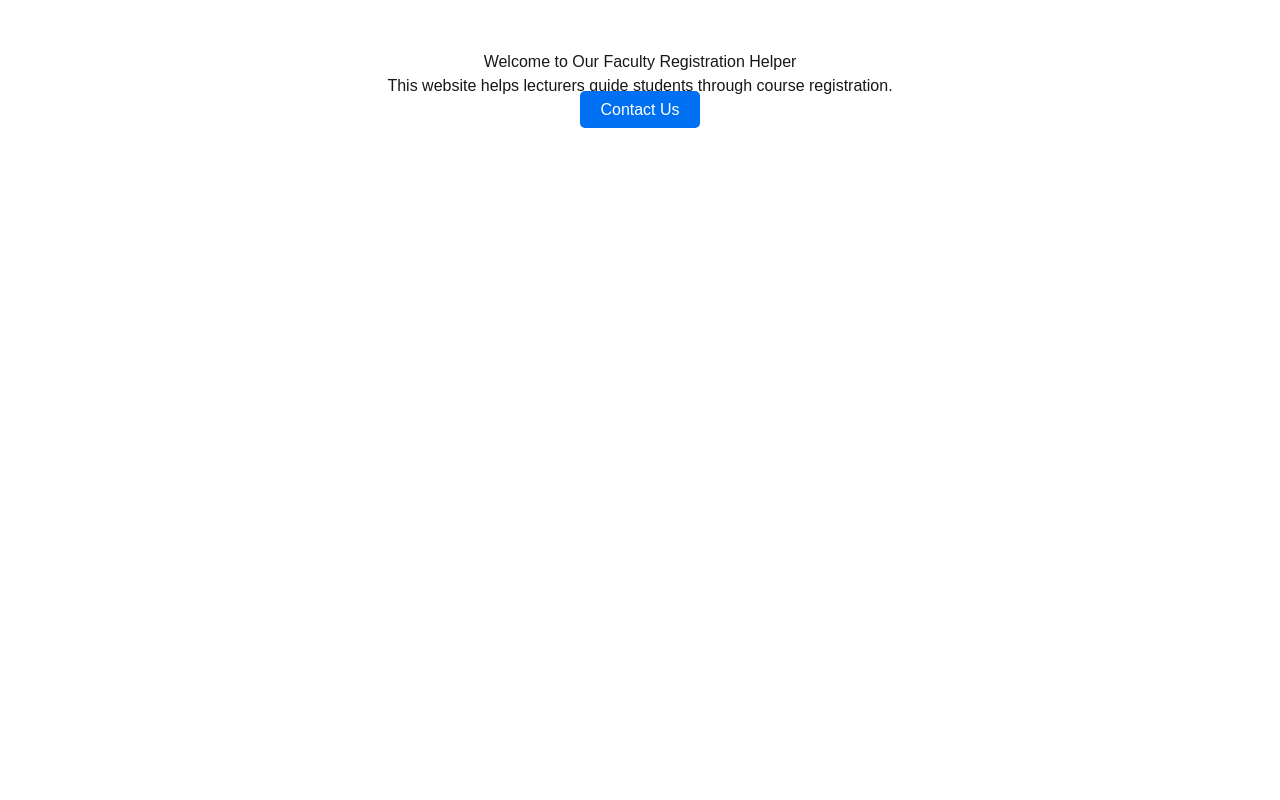
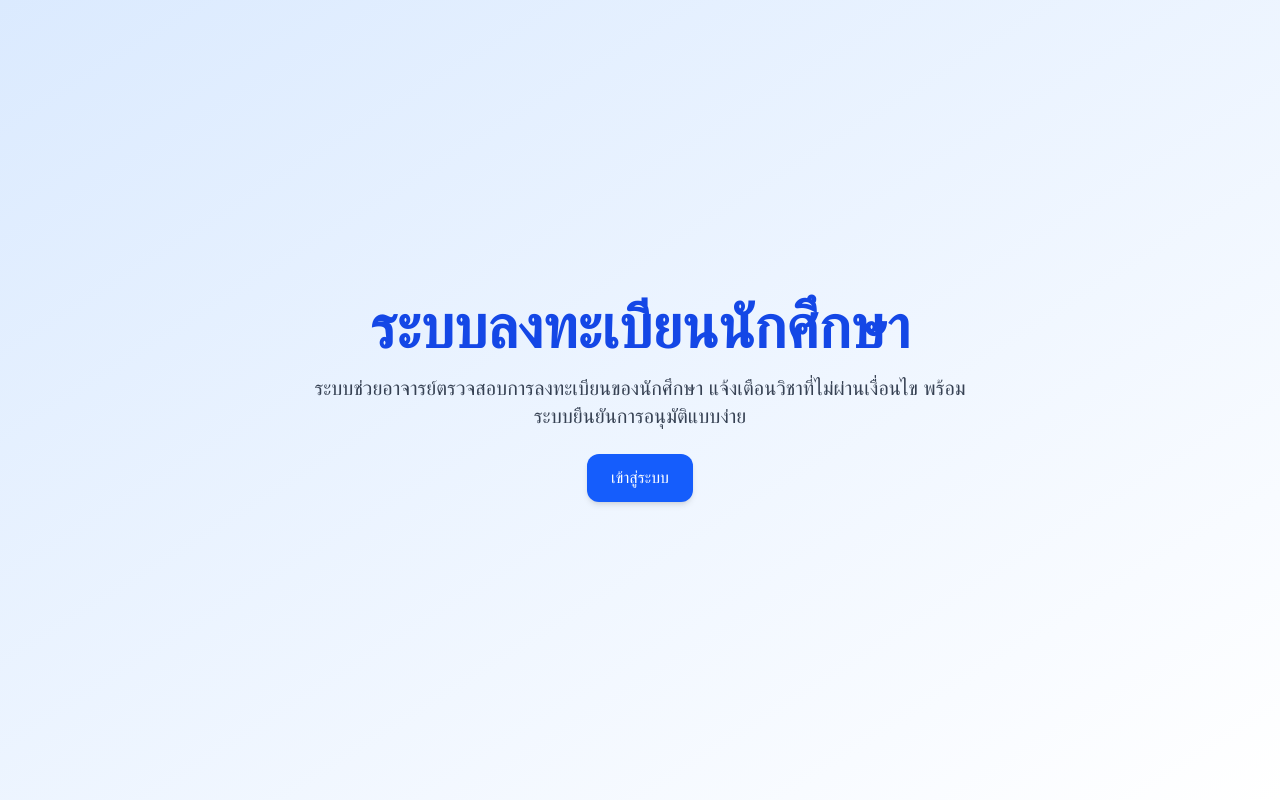
Before and after one commit to ENG-RU-WEB/my-landing-page, a Next.js app: page / in a window 1280 px wide. Built offline with nearby package versions, Linux system fonts and the light colour scheme.

Commit message:
Update page.js

```diff
--- a/src/app/page.js
+++ b/src/app/page.js
@@ -1,11 +1,18 @@
-export default function Home() {
+export default function LandingPage() {
   return (
-    <div style={{ fontFamily: 'Arial', textAlign: 'center', padding: '50px' }}>
-      <h1>Welcome to Our Faculty Registration Helper</h1>
-      <p>This website helps lecturers guide students through course registration.</p>
-      <a href="#contact" style={{ padding: '10px 20px', background: '#0070f3', color: 'white', borderRadius: '5px', textDecoration: 'none' }}>
-        Contact Us
+    <main className="min-h-screen flex flex-col items-center justify-center bg-gradient-to-br from-blue-100 to-white px-4 text-center">
+      <h1 className="text-4xl md:text-6xl font-bold text-blue-700 mb-4">
+        ระบบลงทะเบียนนักศึกษา
+      </h1>
+      <p className="text-gray-700 text-lg md:text-xl max-w-2xl mb-6">
+        ระบบช่วยอาจารย์ตรวจสอบการลงทะเบียนของนักศึกษา แจ้งเตือนวิชาที่ไม่ผ่านเงื่อนไข
+        พร้อมระบบยืนยันการอนุมัติแบบง่าย
+      </p>
+      <a href="/login">
+        <button className="px-6 py-3 bg-blue-600 text-white rounded-xl shadow-md hover:bg-blue-700 transition-all">
+          เข้าสู่ระบบ
+        </button>
       </a>
-    </div>
+    </main>
   );
 }
```
